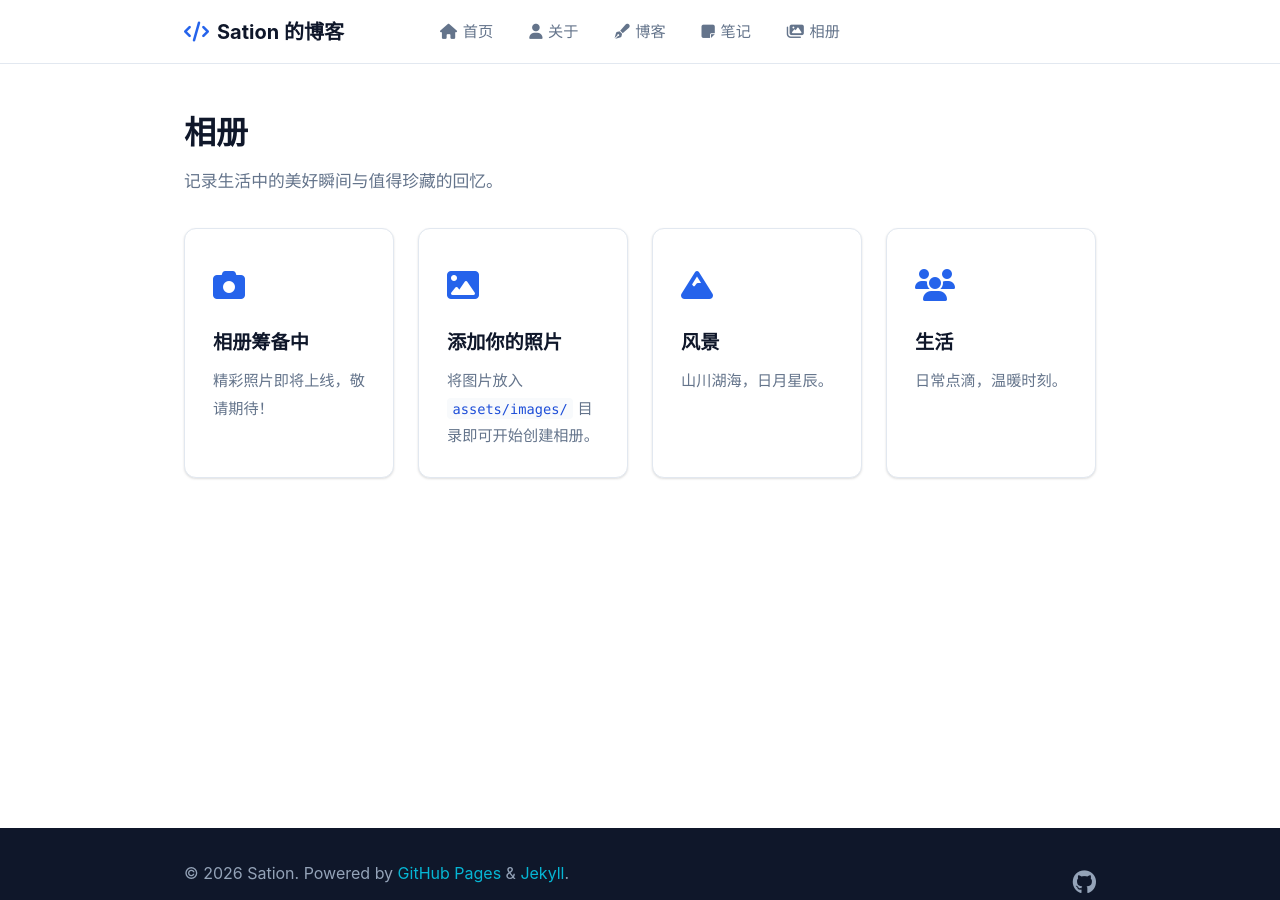
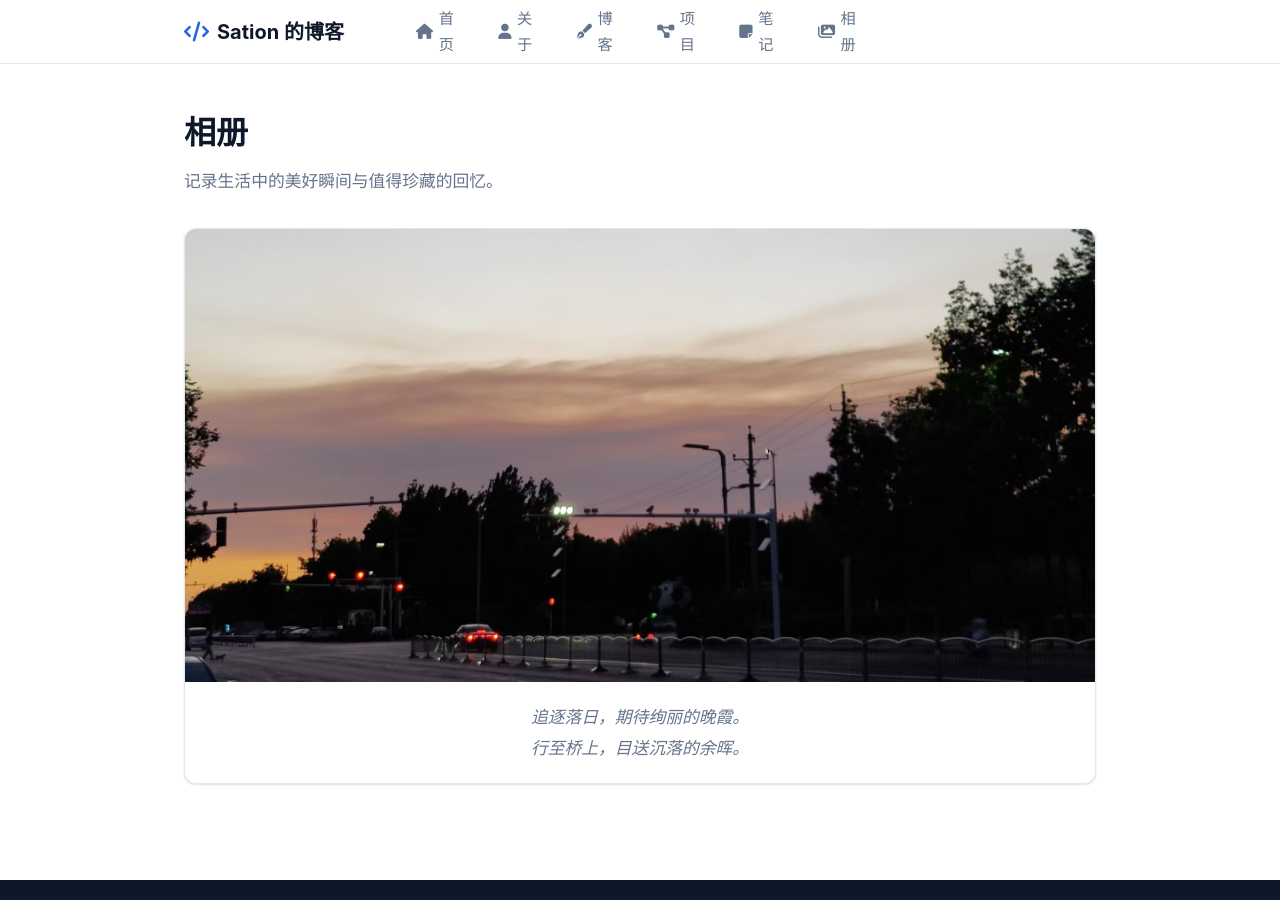
Before and after one commit to sationw/sationw.github.io, a Jekyll site: the page built from gallery.md, in a window 1280 px wide and 900 px high. Built offline with Jekyll 4.4.1, drawn with Linux system fonts in a browser that asks for light colours.

Commit message:
更新导航、相册、头像与关于页面

```diff
--- a/_layouts/default.html
+++ b/_layouts/default.html
@@ -26,6 +26,7 @@
         <li><a href="{{ '/' | relative_url }}"><i class="fas fa-home"></i> 首页</a></li>
         <li><a href="{{ '/about' | relative_url }}"><i class="fas fa-user"></i> 关于</a></li>
         <li><a href="{{ '/blog' | relative_url }}"><i class="fas fa-pen-fancy"></i> 博客</a></li>
+        <li><a href="{{ '/projects' | relative_url }}"><i class="fas fa-project-diagram"></i> 项目</a></li>
         <li><a href="{{ '/notes' | relative_url }}"><i class="fas fa-sticky-note"></i> 笔记</a></li>
         <li><a href="{{ '/gallery' | relative_url }}"><i class="fas fa-images"></i> 相册</a></li>
       </ul>
--- a/assets/css/main.css
+++ b/assets/css/main.css
@@ -335,6 +335,40 @@ pre code {
   font-size: 0.85rem;
   color: var(--text-muted);
   margin-top: 1rem;
+}
+
+/* --- Gallery --- */
+.gallery {
+  display: grid;
+  gap: 1.5rem;
+}
+
+.gallery-item {
+  margin: 0;
+  background: var(--bg-card);
+  border-radius: var(--radius);
+  overflow: hidden;
+  border: 1px solid var(--border);
+  box-shadow: var(--shadow);
+}
+
+.gallery-item img {
+  display: block;
+  width: 100%;
+  height: auto;
+  border-radius: 0;
+}
+
+.gallery-item figcaption {
+  padding: 1.25rem 1.5rem;
+  text-align: center;
+  color: var(--text-light);
+  font-style: italic;
+  line-height: 1.8;
+}
+
+.gallery-item figcaption span {
+  display: block;
 }
 
 /* --- Blog List --- */
--- a/gallery.md
+++ b/gallery.md
@@ -8,25 +8,12 @@ permalink: /gallery/
   记录生活中的美好瞬间与值得珍藏的回忆。
 </p>
 
-<div class="card-grid">
-  <div class="card">
-    <div class="card-icon"><i class="fas fa-camera"></i></div>
-    <h3>相册筹备中</h3>
-    <p>精彩照片即将上线，敬请期待！</p>
-  </div>
-  <div class="card">
-    <div class="card-icon"><i class="fas fa-image"></i></div>
-    <h3>添加你的照片</h3>
-    <p>将图片放入 <code>assets/images/</code> 目录即可开始创建相册。</p>
-  </div>
-  <div class="card">
-    <div class="card-icon"><i class="fas fa-mountain"></i></div>
-    <h3>风景</h3>
-    <p>山川湖海，日月星辰。</p>
-  </div>
-  <div class="card">
-    <div class="card-icon"><i class="fas fa-users"></i></div>
-    <h3>生活</h3>
-    <p>日常点滴，温暖时刻。</p>
-  </div>
+<div class="gallery">
+  <figure class="gallery-item">
+    <img src="{{ '/assets/images/晚霞_2024-4.jpg' | relative_url }}" alt="晚霞">
+    <figcaption>
+      <span>追逐落日，期待绚丽的晚霞。</span>
+      <span>行至桥上，目送沉落的余晖。</span>
+    </figcaption>
+  </figure>
 </div>
```
Also changed, not shown: about.md (+7 -3 lines), assets/images/avatar.jpg (added), assets/images/晚霞_2024-4.jpg (added).
